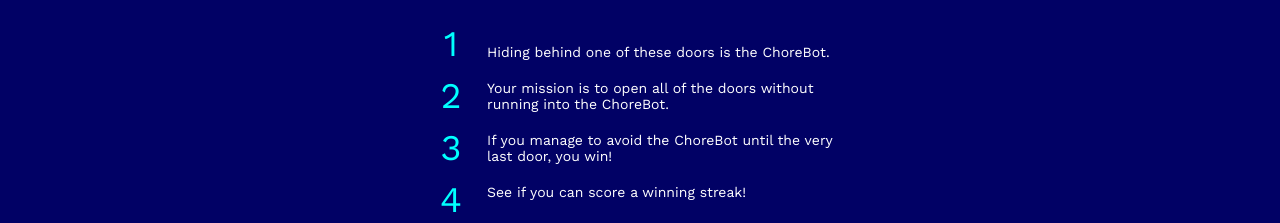
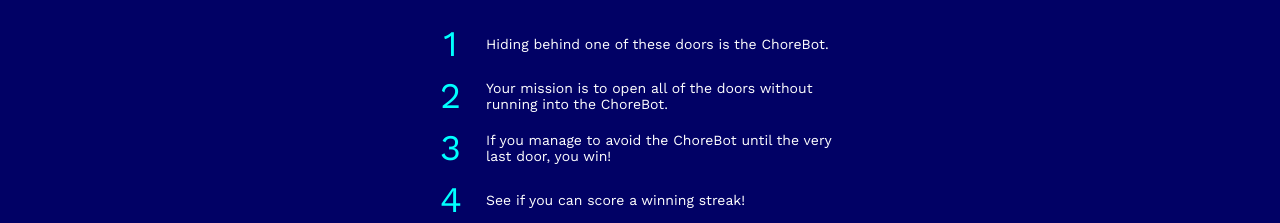
Before and after one commit to ariel-walley/Chore-Door, a plain HTML site: page index.html in a window 1280 px wide. Shown: the part 409-632 px from the top of the page. Drawn offline with nearby package versions, Linux system fonts and the light colour scheme.

Commit message:
Reformatted instructions
Changed the structure of the HTML
Updated the CSS styles to re-format flexbox

```diff
--- a/index.html
+++ b/index.html
@@ -17,18 +17,10 @@
             <img src='https://s3.amazonaws.com/codecademy-content/projects/chore-door/images/star.svg'>
         </div>
         <div class="instructions">
-            <div class="numbers">
-                <p>1</p>
-                <p>2</p>
-                <p>3</p>
-                <p>4</p>
-            </div>
-            <div class="instructions-steps">
-                <p>Hiding behind one of these doors is the ChoreBot.</p>
-                <p>Your mission is to open all of the doors without running into the ChoreBot.</p>
-                <p>If you manage to avoid the ChoreBot until the very last door, you win!</p>
-                <p>See if you can score a winning streak!</p>
-            </div>
+            <div class="instr-steps"><p class="instr-number">1</p><p class="instr-text">Hiding behind one of these doors is the ChoreBot.</p></div>
+            <div class="instr-steps"><p class="instr-number">2</p><p class="instr-text">Your mission is to open all of the doors without running into the ChoreBot.</p></div>
+            <div class="instr-steps"><p class="instr-number">3</p><p class="instr-text">If you manage to avoid the ChoreBot until the very last door, you win!</p></div>
+            <div class="instr-steps"><p class="instr-number">4</p><p class="instr-text">See if you can score a winning streak!</p></div>
         </div>
         <div class="door-row">
             <img class="door-frame" id="door1" onclick="doorPaths(door1)" src="https://s3.amazonaws.com/codecademy-content/projects/chore-door/images/closed_door.svg" />
--- a/style.css
+++ b/style.css
@@ -41,26 +41,25 @@ INSTRUCTIONS BODY
 .instructions {
     display: flex;
     width: 400px;
-    padding: 0px;
     margin: auto;
-    align-items: center;
-    justify-content: center;
+    flex-direction: column;
 }
 
-.numbers p {
+.instr-steps {
+    display: flex;
+    align-items: center;
+}
+
+.instr-number {
+    width: 21px;
     margin: 0px;
     padding: 5px 25px 5px 0px;
     font-family: 'Work Sans';
     font-size: 36px;
     color: #00ffff;
-    align-content: space-between;
 }
 
-.instructions-steps {
-    align-content: space-between;
-}
-
-.instructions-steps p {
+.instr-text {
     margin: 0px;
     padding: 10px 0px;
     font-family: 'Work Sans';
```
